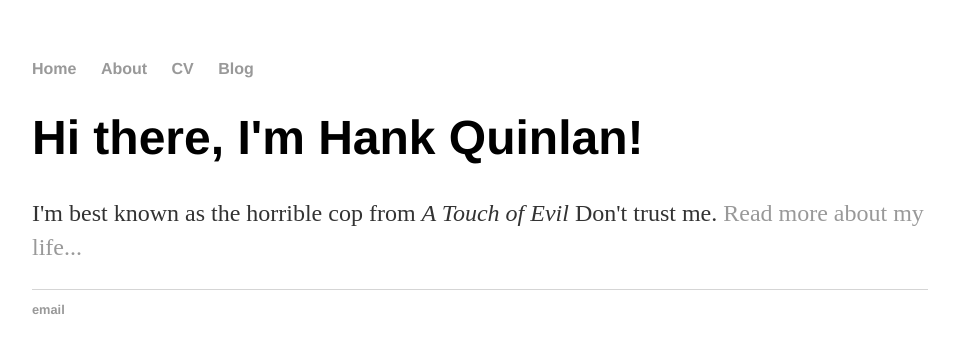
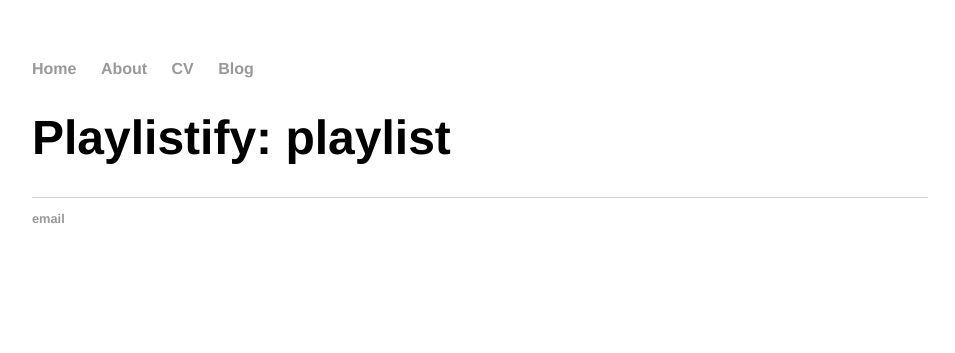
Before and after one commit to envino/play, a Jekyll site: the page built from index.html, in a window 1280 px wide. Shown: the top 353 px of the page, without its empty margins (160-1115 px from the left). Built offline with Jekyll 4.4.1, drawn with Linux system fonts in a browser that asks for light colours.

Commit message:
Update index.html

```diff
--- a/index.html
+++ b/index.html
@@ -3,6 +3,5 @@ layout: default
 title: Hank Quinlan, Horrible Cop
 ---
 <div class="blurb">
-	<h1>Hi there, I'm Hank Quinlan!</h1>
-	<p>I'm best known as the horrible cop from <em>A Touch of Evil</em> Don't trust me. <a href="/about">Read more about my life...</a></p>
+	<h1>Playlistify: playlist</h1>
 </div><!-- /.blurb -->
```
